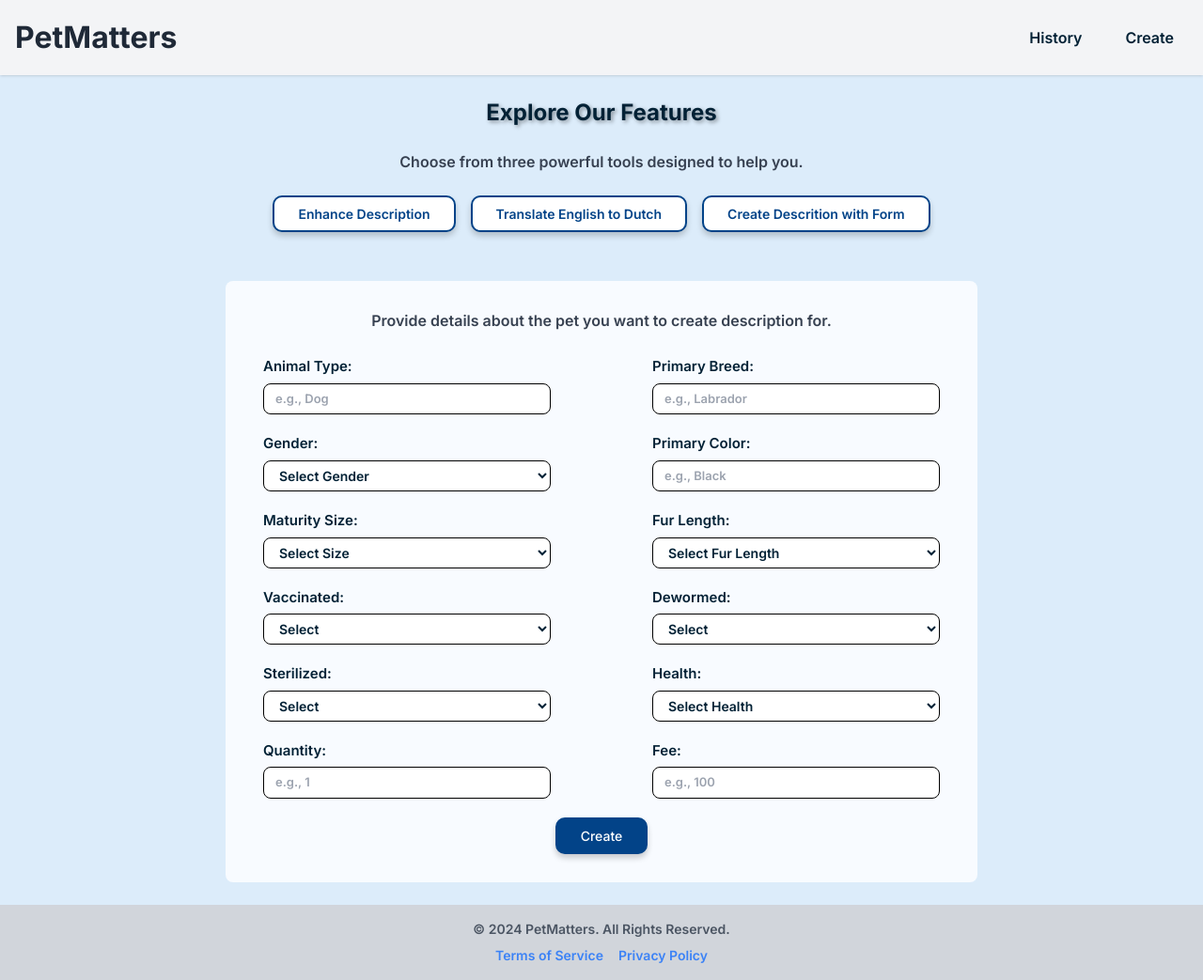
After one commit to hiwafeizi/SE4CSAI-Project, a Flask app: template interface_server/templates/account/create.html in a window 1280 px wide, after a click on "Create Descrition with Form". The commit adds this page. Shown: the whole page at 94% size. Run offline with Flask 3, Linux system fonts and the light colour scheme; the template is opened without the code that fills it, so the values that code supplies are empty.

Commit message:
account folder

```diff
--- /dev/null
+++ b/interface_server/templates/account/base.html
@@ -0,0 +1,64 @@
+<!DOCTYPE html>
+<html lang="en">
+
+<head>
+    <meta charset="UTF-8">
+    <meta name="csrf-token" content="{{ csrf_token() }}">
+    <meta name="viewport" content="width=device-width, initial-scale=1.0">
+    <link rel="preconnect" href="https://fonts.googleapis.com">
+    <link rel="preconnect" href="https://fonts.gstatic.com" crossorigin>
+    <link href="https://fonts.googleapis.com/css2?family=Inter:wght@300..700&display=swap" rel="stylesheet">
+
+    <!-- Link to main styles.css or tailwind.css -->
+    <link rel="stylesheet" href="{{ url_for('static', filename='css/output.css') }}">
+
+    <link rel="shortcut icon" href="{{ url_for('static', filename='favicon.ico') }}">
+
+    <title>{% block title %}PetMatters{% endblock %}</title>
+    {% block head %}{% endblock %}
+</head>
+<body class="min-h-screen flex flex-col">
+
+    <!-- Header -->
+    <nav class="nav-container p-4 w-full flex justify-between items-center bg-gray-100 shadow">
+        <!-- Logo -->
+        <a class="navbar-brand text-lg font-bold text-gray-800" href="{{ url_for('app_views.index') }}">
+            PetMatters
+        </a>
+
+        <!-- Button Container -->
+        <div class="flex items-center space-x-4">
+            <!-- Log In Button -->
+            <a href="{{ url_for('app_views.history') }}" class="thirdButton text-base">
+                History
+            </a>
+            <!-- Call to Action -->
+            <a href="{{ url_for('app_views.account_create') }}" class="thirdButton text-base">
+                Create
+            </a>
+        </div>
+    </nav>
+
+
+    <!-- Content Wrapper -->
+    <div class="flex-grow w-full">
+        <div class="flex-col mx-auto">
+            {% block content %}{% endblock %}
+        </div>
+    </div>
+
+    <!-- Footer -->
+    <footer class="footer-container p-4 bg-gray-300 text-center text-sm w-full">
+        <p class="text-gray-600">&copy; {{ 2024 }} PetMatters. All Rights Reserved.</p>
+        <div class="flex justify-center gap-4 mt-2">
+            <a href="{{ url_for('app_views.terms_of_service') }}" class="text-blue-500 hover:underline">
+                Terms of Service
+            </a>
+            <a href="{{ url_for('app_views.privacy_policy') }}" class="text-blue-500 hover:underline">
+                Privacy Policy
+            </a>
+        </div>
+    </footer>
+
+</body>
+</html>
--- /dev/null
+++ b/interface_server/templates/account/create.html
@@ -0,0 +1,263 @@
+{% extends 'account/base.html' %}
+
+{% block title %}
+PetMatters - Unlock Powerful Features
+{% endblock %}
+
+{% block content %}
+<main class="flex-grow p-6 bg-gray-50">
+    <h1 class="text-2xl font-bold text-center mb-6">Explore Our Features</h1>
+    <p class="text-center text-gray-700 mb-6">
+        Choose from three powerful tools designed to help you.
+    </p>
+
+    <!-- Feature Selection Buttons -->
+    <div class="flex justify-center gap-4 mb-8">
+        <button class="secondaryButton" onclick="showSection('enhance')">
+            Enhance Description
+        </button>
+        <button class="secondaryButton" onclick="showSection('translate')">
+            Translate English to Dutch
+        </button>
+        <button class="secondaryButton" onclick="showSection('create')">
+            Create Descrition with Form
+        </button>
+    </div>
+
+    <!-- Features -->
+    <div id="enhance" class="feature-section hidden flex justify-center">
+        <form id="enhance-form" class="form" onsubmit="handleFormSubmit(event, 'enhance')">
+            <div class="input-group">
+                <label for="enhance-input">Enter the description you want to enhance:</label>
+                <textarea id="enhance-input" name="enhance_input" rows="4" class="input-field" required></textarea>
+            </div>
+            <button type="submit" class="formButton">
+                Enhance
+            </button>
+        </form>
+    </div>
+
+    <div id="translate" class="feature-section hidden flex justify-center">
+        <form id="translate-form" class="form" onsubmit="handleFormSubmit(event, 'translate')">
+            <div class="input-group">
+                <label for="translate-input">Text to Translate:</label>
+                <textarea id="translate-input" name="translate_input" rows="4" class="input-field" required></textarea>
+            </div>
+            <button type="submit" class="formButton">
+                Translate
+            </button>
+        </form>
+    </div>
+
+    <div id="create" class="feature-section hidden flex justify-center">
+        <form id="create-form" class="form" onsubmit="handleFormSubmit(event, 'create')">
+            <p class="text-gray-700 mb-4 text-center">
+                Provide details about the pet you want to create description for.
+            </p>
+
+            <!-- Row 1 -->
+            <div class="formRow">
+                <div class="input-group">
+                    <label for="animal-type">Animal Type:</label>
+                    <input type="text" id="animal-type" name="animal_type" class="input-field" placeholder="e.g., Dog" required>
+                </div>
+                <div class="input-group">
+                    <label for="primary-breed">Primary Breed:</label>
+                    <input type="text" id="primary-breed" name="primary_breed" class="input-field" placeholder="e.g., Labrador" >
+                </div>
+            </div>
+
+            <!-- Row 2 -->
+            <div class="formRow">
+                <div class="input-group">
+                    <label for="gender">Gender:</label>
+                    <select id="gender" name="gender" class="input-field" >
+                        <option value="">Select Gender</option>
+                        <option value="Male">Male</option>
+                        <option value="Female">Female</option>
+                    </select>
+                </div>
+                <div class="input-group">
+                    <label for="primary-color">Primary Color:</label>
+                    <input type="text" id="primary-color" name="primary_color" class="input-field" placeholder="e.g., Black" >
+                </div>
+            </div>
+
+            <!-- Row 3 -->
+            <div class="formRow">
+                <div class="input-group">
+                    <label for="maturity-size">Maturity Size:</label>
+                    <select id="maturity-size" name="maturity_size" class="input-field" >
+                        <option value="">Select Size</option>
+                        <option value="Small">Small</option>
+                        <option value="Medium">Medium</option>
+                        <option value="Large">Large</option>
+                    </select>
+                </div>
+                <div class="input-group">
+                    <label for="fur-length">Fur Length:</label>
+                    <select id="fur-length" name="fur_length" class="input-field" >
+                        <option value="">Select Fur Length</option>
+                        <option value="Short">Short</option>
+                        <option value="Medium">Medium</option>
+                        <option value="Long">Long</option>
+                    </select>
+                </div>
+            </div>
+
+            <!-- Row 4 -->
+            <div class="formRow">
+                <div class="input-group">
+                    <label for="vaccinated">Vaccinated:</label>
+                    <select id="vaccinated" name="vaccinated" class="input-field" >
+                        <option value="">Select</option>
+                        <option value="Yes">Yes</option>
+                        <option value="No">No</option>
+                    </select>
+                </div>
+                <div class="input-group">
+                    <label for="dewormed">Dewormed:</label>
+                    <select id="dewormed" name="dewormed" class="input-field" >
+                        <option value="">Select</option>
+                        <option value="Yes">Yes</option>
+                        <option value="No">No</option>
+                    </select>
+                </div>
+            </div>
+
+            <!-- Row 5 -->
+            <div class="formRow">
+                <div class="input-group">
+                    <label for="sterilized">Sterilized:</label>
+                    <select id="sterilized" name="sterilized" class="input-field" >
+                        <option value="">Select</option>
+                        <option value="Yes">Yes</option>
+                        <option value="No">No</option>
+                    </select>
+                </div>
+                <div class="input-group">
+                    <label for="health">Health:</label>
+                    <select id="health" name="health" class="input-field" >
+                        <option value="">Select Health</option>
+                        <option value="Healthy">Healthy</option>
+                        <option value="Minor Injury">Minor Injury</option>
+                        <option value="Serious Injury">Serious Injury</option>
+                    </select>
+                </div>
+            </div>
+
+            <!-- Row 6 -->
+            <div class="formRow">
+                <div class="input-group">
+                    <label for="quantity">Quantity:</label>
+                    <input type="number" id="quantity" name="quantity" class="input-field" min="1" placeholder="e.g., 1" >
+                </div>
+                <div class="input-group">
+                    <label for="fee">Fee:</label>
+                    <input type="number" id="fee" name="fee" class="input-field" min="0" placeholder="e.g., 100" >
+                </div>
+            </div>
+
+            <!-- Submit Button -->
+            <button type="submit" class="formButton">
+                Create
+            </button>
+        </form>
+    </div>
+
+
+    <!-- Results Section -->
+    <div id="result-section" class="hidden mt-6 p-6 rounded max-w-4xl mx-auto">
+        <h4 class=" font-bold text-gray-800 mb-4 text-center">Generated Description</h4>
+        <p class="text-sm text-gray-600 text-center mb-4">
+            You can edit the result below as needed.
+        </p>
+        <textarea
+            id="result-output"
+            class="w-11/12 p-4 border border-gray-300 rounded-lg resize-none focus:outline-none focus:ring-2 focus:ring-blue-500 focus:border-transparent text-gray-800"
+            rows="6"
+        ></textarea>
+        <div class="flex justify-center mt-4 gap-4">
+            <button
+                class="secondaryButton"
+                onclick="copyToClipboard()"
+            >
+                Copy to Clipboard
+            </button>
+            <button
+                class="thirdButton"
+                onclick="clearResult()"
+            >
+                Clear Result
+            </button>
+        </div>
+    </div>
+
+</main>
+
+<script>
+    // JavaScript to toggle section visibility
+    function showSection(sectionId) {
+        // Hide all sections
+        document.querySelectorAll('.feature-section').forEach((section) => {
+            section.classList.add('hidden');
+        });
+        // Show the selected section
+        document.getElementById(sectionId).classList.remove('hidden');
+    }
+
+    // Copy the content of the result textarea to the clipboard
+    function copyToClipboard() {
+        const resultTextarea = document.getElementById('result-output');
+        resultTextarea.select();
+        document.execCommand('copy');
+    }
+
+    // Clear the result content and hide the section
+    function clearResult() {
+        const resultSection = document.getElementById('result-section');
+        const resultTextarea = document.getElementById('result-output');
+        resultTextarea.value = '';
+        resultSection.classList.add('hidden');
+    }
+
+
+    // Handle form submission with AJAX
+    async function handleFormSubmit(event, feature) {
+        event.preventDefault(); // Prevent default form submission behavior
+
+        // Get the input data
+        const form = event.target;
+        const formData = new FormData(form);
+        const data = {};
+        formData.forEach((value, key) => (data[key] = value));
+
+        try {
+            // Get the CSRF token from the meta tag
+            const csrfToken = document.querySelector('meta[name="csrf-token"]').getAttribute('content');
+
+            // Call the corresponding API endpoint
+            const response = await fetch(`/${feature}`, {
+                method: 'POST',
+                headers: {
+                    'Content-Type': 'application/json',
+                    'X-CSRFToken': csrfToken, // Add CSRF token to the headers
+                },
+                body: JSON.stringify(data),
+            });
+
+            // Parse the JSON response
+            const result = await response.json();
+
+            // Display the result
+            document.getElementById('result-output').textContent = result.result || 'No response received.';
+            document.getElementById('result-section').classList.remove('hidden');
+        } catch (error) {
+            console.error('Error:', error);
+            document.getElementById('result-output').textContent = 'An error occurred. Please try again.';
+            document.getElementById('result-section').classList.remove('hidden');
+        }
+    }
+
+</script>
+{% endblock %}
```
Also changed, not shown: interface_server/templates/account/history.html (renamed from interface_server/templates/history.html, +24 -2 lines), interface_server/views.py (+48 -5 lines), orchestrator_server/routes.py (+53 -0 lines).
